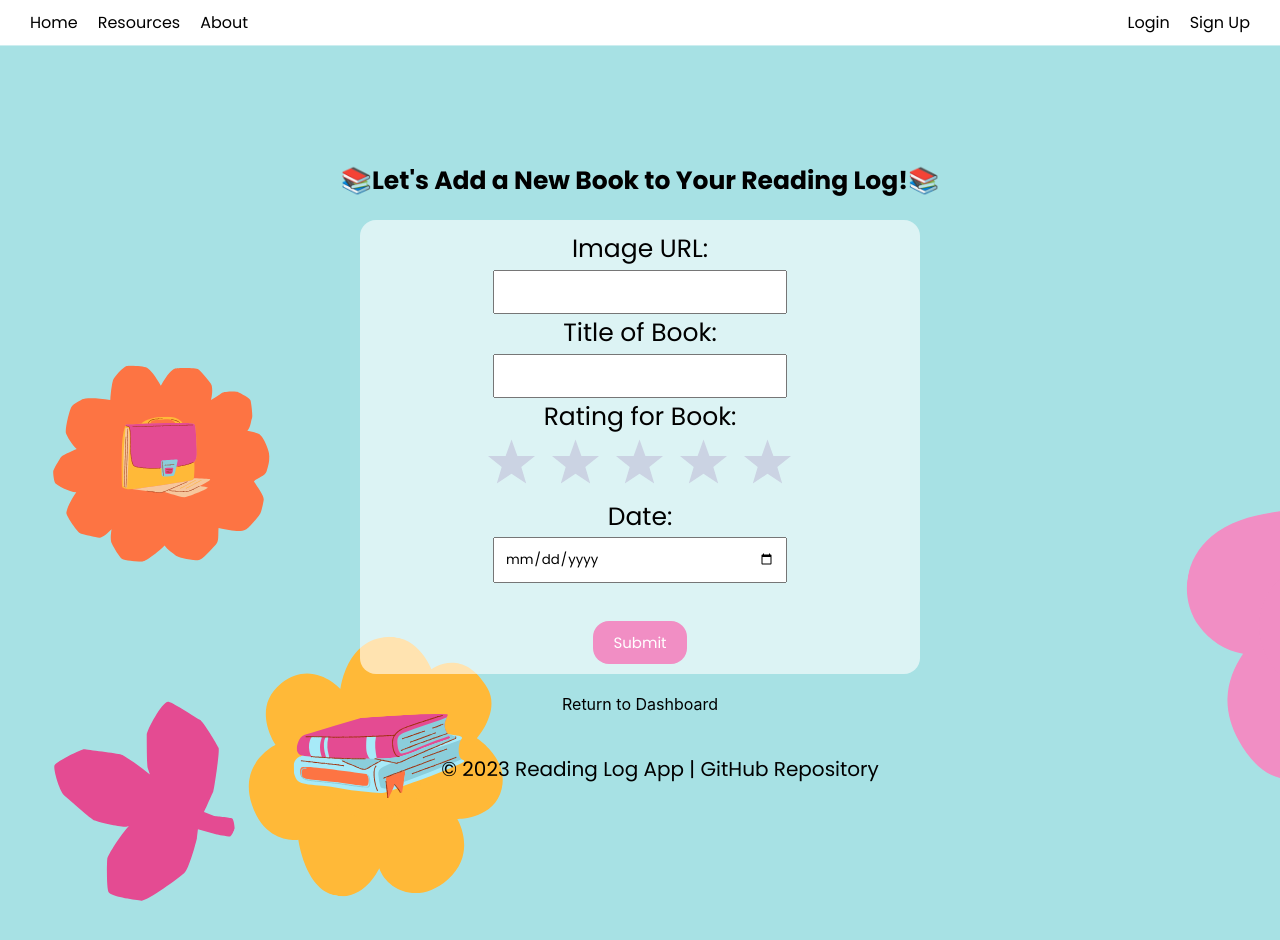
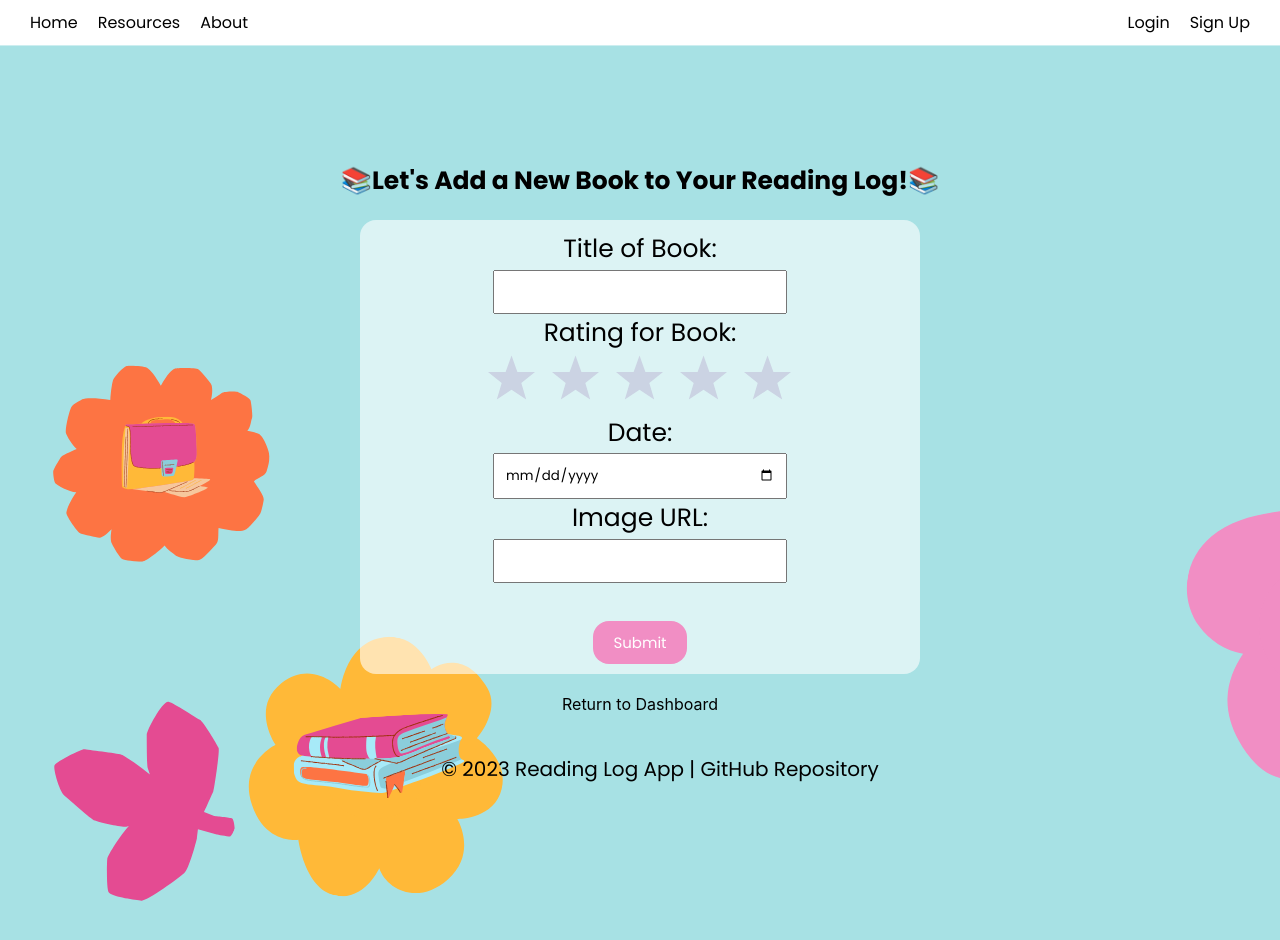
Before and after one commit to maldolt/Milestone_3, a React (Create React App) app: page /newbook in a window 1280 px wide. Shown: the top 940 px of the page. Built offline with nearby package versions, Linux system fonts and the light colour scheme.

Commit message:
reordered URL to bottom

```diff
--- a/src/components/Dashboard.jsx
+++ b/src/components/Dashboard.jsx
@@ -4,12 +4,14 @@ import "./styles/styles.scss";
 import { createClient } from "@supabase/supabase-js";
 import { useNavigate, Link } from "react-router-dom";
 
+//supabase
 const supabaseUrl = "https://qtzwzoszjisovyydpjww.supabase.co";
 const supabaseKey =
   "eyJhbGciOiJIUzI1NiIsInR5cCI6IkpXVCJ9.eyJpc3MiOiJzdXBhYmFzZSIsInJlZiI6InF0end6b3N6amlzb3Z5eWRwand3Iiwicm9sZSI6ImFub24iLCJpYXQiOjE2OTQyODc5NTksImV4cCI6MjAwOTg2Mzk1OX0.jVDzrA0WmZnpnK3x7T0Jno4siKt_vwcZrC2rwV01il8";
 
 const supabase = createClient(supabaseUrl, supabaseKey);
 
+//all dashboard functions
 const DashboardPage = () => {
   const [submittedData, setSubmittedData] = useState(null);
   const navigate = useNavigate();
--- a/src/components/NewBook.jsx
+++ b/src/components/NewBook.jsx
@@ -10,7 +10,7 @@ const supabaseKey =
 
 const supabase = createClient(supabaseUrl, supabaseKey);
 
-  const DashboardPage = () => {
+const NewBook = () => {
   const navigate = useNavigate();
   const [title, setTitle] = useState("");
   const [rating, setRating] = useState(0);
@@ -69,16 +69,6 @@ const supabaseKey =
       <section className="log-container">
         <form onSubmit={handleSubmit}>
           <div>
-              <div>
-                <label htmlFor="image">Image URL:</label>
-                <input
-                  type="url"
-                  id="image"
-                  accept="text"
-                  value={image}
-                  onChange={handleImageUrlChange}
-                />
-              </div>
 
             <label htmlFor="title">Title of Book:</label>
             <input
@@ -111,12 +101,22 @@ const supabaseKey =
               required
             />
           </div>
+          <div>
+              <label htmlFor="image">Image URL:</label>
+              <input
+                type="url"
+                id="image"
+                accept="text"
+                value={image}
+                onChange={handleImageUrlChange}
+              />
+            </div>
+
           <br />
           <button className="log-button" type="submit">
             Submit
           </button>
         </form>
-
       </section>
       <div style={{ textAlign: "center", marginTop: "20px" }}>
         <Link to="/dashboard" className="log-button">
@@ -124,7 +124,6 @@ const supabaseKey =
         </Link>
       </div>
       <footer className="footer">
-
         <p>
           &copy; 2023 Reading Log App |{" "}
           <a
@@ -140,4 +139,4 @@ const supabaseKey =
   );
 };
 
-  export default DashboardPage;
+export default NewBook;
```
Lines whose indentation alone changed are shown as unchanged.
